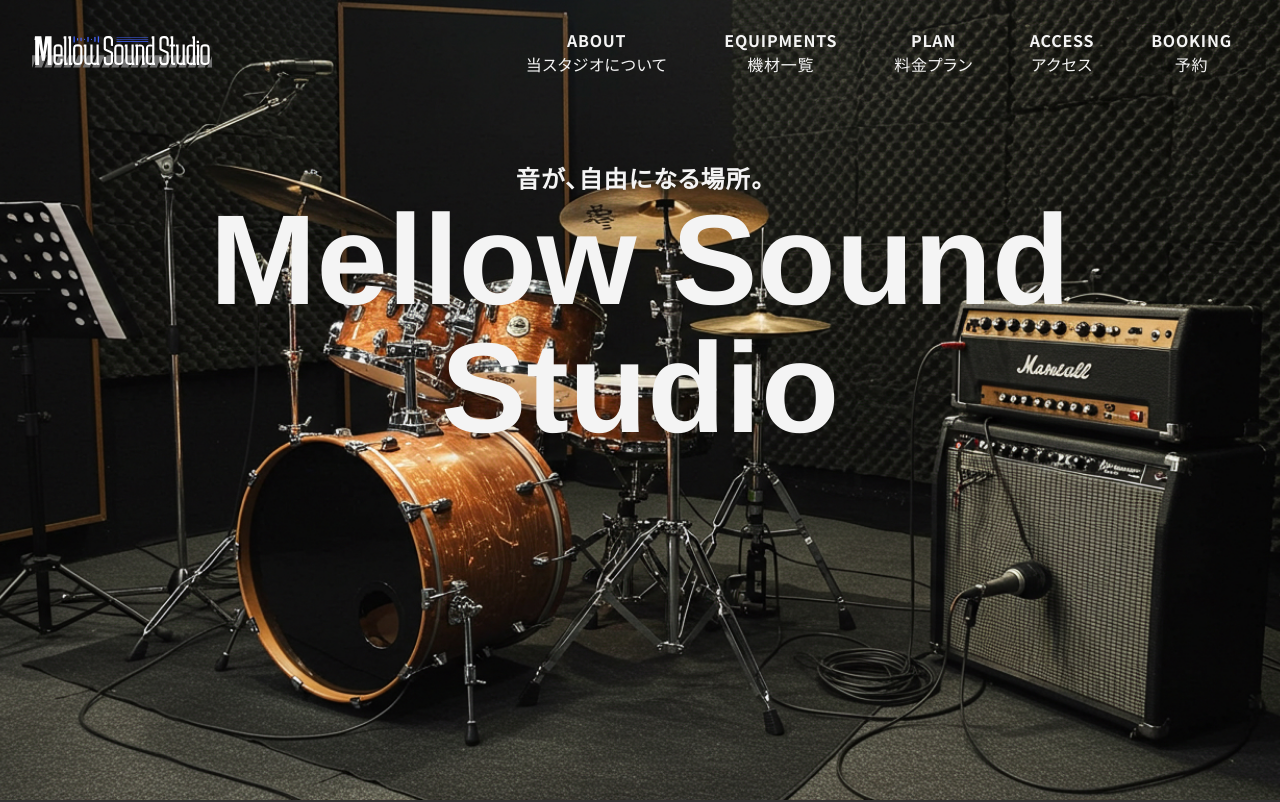
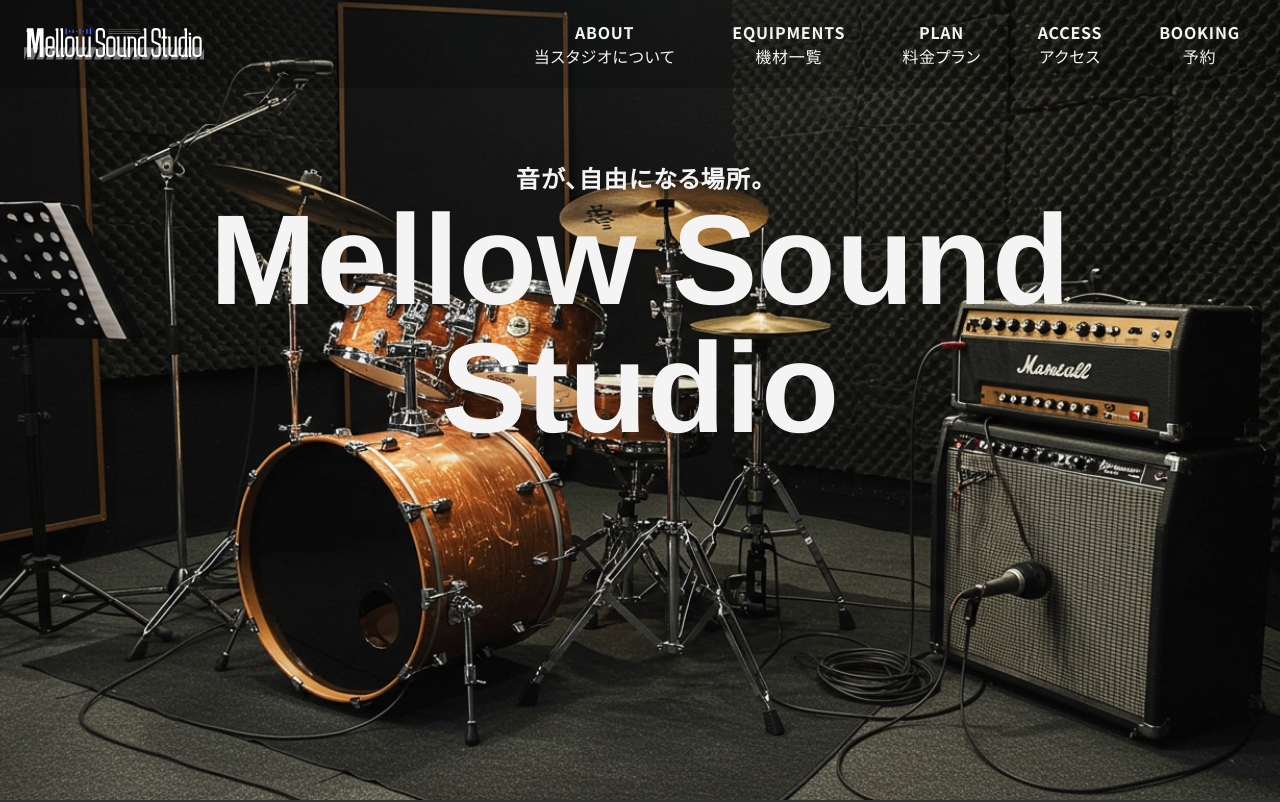
Before and after one commit to sum-bocfob/Mellow_Sound_Studio, a website: page index.html in a window 1280 px wide. Shown: the top 802 px of the page. Drawn offline with nearby package versions, Linux system fonts and the light colour scheme; some packages are replaced by stand-ins of ours; a script that the page names is missing; a web font is replaced by a local one.

Commit message:
横スクロール / ヘッダー背景 / ヘッダーアニメ完成

```diff
--- a/index.html
+++ b/index.html
@@ -31,6 +31,7 @@
         <!-- Import CSS -->
         <link rel="stylesheet" href="https://cdn.jsdelivr.net/npm/destyle.css@3.0.2/destyle.css" />
         <link rel="stylesheet" href="https://cdn.jsdelivr.net/npm/swiper@11/swiper-bundle.min.css" />
+        <link rel="stylesheet" href="node_modules/splitting/dist/splitting.css" />
         <link rel="stylesheet" href="css/style.css" />
 
         <!-- Import JS/jQuery Library -->
@@ -53,19 +54,19 @@
             <nav class="l-header__gnav">
                 <ul class="l-header__list">
                     <li class="l-header__item">
-                        <a href="#about" class="u-upper-case">About<span>当スタジオについて</span></a>
+                        <a href="#about" class="u-upper-case"><span class="split-target">About</span><span class="l-header__item-ja">当スタジオについて</span></a>
                     </li>
                     <li class="l-header__item">
-                        <a href="#equipments" class="u-upper-case">Equipments<span>機材一覧</span></a>
+                        <a href="#equipments" class="u-upper-case"><span class="split-target">Equipments</span><span class="l-header__item-ja">機材一覧</span></a>
                     </li>
                     <li class="l-header__item">
-                        <a href="#plan" class="u-upper-case">Plan<span>料金プラン</span></a>
+                        <a href="#plan" class="u-upper-case"><span class="split-target">Plan</span><span class="l-header__item-ja">料金プラン</span></a>
                     </li>
                     <li class="l-header__item">
-                        <a href="#access" class="u-upper-case">Access<span>アクセス</span></a>
+                        <a href="#access" class="u-upper-case"><span class="split-target">Access</span><span class="l-header__item-ja">アクセス</span></a>
                     </li>
                     <li class="l-header__item">
-                        <a href="./booking.html" class="u-upper-case">Booking<span>予約</span></a>
+                        <a href="./booking.html" class="u-upper-case"><span class="split-target">Booking</span><span class="l-header__item-ja">予約</span></a>
                     </li>
                 </ul>
             </nav>
@@ -82,7 +83,7 @@
             <!-- /.p-hero -->
 
             <!-- * ABOUT ======================== -->
-            <section class="section p-about">
+            <section class="section p-about" id="about">
                 <div class="l-containerL">
                     <div class="p-about__inner">
                         <hgroup class="c-headingL">
@@ -118,7 +119,7 @@
             <!-- /.p-about -->
 
             <!-- *EQUIPMENTS -->
-            <section class="section p-equipments">
+            <section class="section p-equipments" id="equipments">
                 <div class="l-containerL">
                     <hgroup class="c-headingL c-headingL--align-right c-headingL--align-centerPC">
                         <h2 class="c-headingL__title u-upper-case">Equipments</h2>
@@ -288,7 +289,7 @@
             <!-- /.p-equipments -->
 
             <!-- *PLAN -->
-            <section class="section p-plan">
+            <section class="section p-plan" id="plan">
                 <div class="l-containerL">
                     <hgroup class="c-headingL">
                         <h2 class="c-headingL__title u-upper-case">Plan</h2>
@@ -396,7 +397,7 @@
             <!-- /.plan -->
 
             <!-- * ACCESS ======================== -->
-            <section class="section p-access">
+            <section class="section p-access" id="access">
                 <div class="l-containerL">
                     <hgroup class="c-headingL c-headingL--align-right">
                         <h2 class="c-headingL__title u-upper-case">Access</h2>
@@ -421,7 +422,7 @@
                     <dl class="p-info">
                         <div class="p-info__item">
                             <dt class="p-info__title">所在地</dt>
-                            <dd class="p-info__text">神奈川県横浜市金沢区西柴4<span class="u-adjust-char-pos">-</span>955<span class="u-adjust-char-pos">-</span>6</dd>
+                            <dd class="p-info__text p-info__text--PCCenter">神奈川県横浜市金沢区西柴4<span class="u-adjust-char-pos">-</span>955<span class="u-adjust-char-pos">-</span>6</dd>
                         </div>
                         <div class="p-info__item">
                             <dt class="p-info__title">営業時間</dt>
@@ -433,7 +434,7 @@
                         </div>
                         <div class="p-info__item">
                             <dt class="p-info__title">電話番号</dt>
-                            <dd class="p-info__text">0000<span class="u-adjust-char-pos">-</span>00<span class="u-adjust-char-pos">-</span>0000</dd>
+                            <dd class="p-info__text p-info__text--PCCenter">0000<span class="u-adjust-char-pos">-</span>00<span class="u-adjust-char-pos">-</span>0000</dd>
                         </div>
                     </dl>
 
@@ -449,8 +450,8 @@
 
         <!-- Import JS -->
         <script src="https://cdn.jsdelivr.net/npm/swiper@11/swiper-bundle.min.js"></script>
-        <!-- <script src="node_modules/scrollbooster/dist/scrollbooster.min.js"></script> -->
-        <script src="https://unpkg.com/scrollbooster@2/dist/scrollbooster.min.js"></script>
+        <script src="node_modules/scrollbooster/dist/scrollbooster.min.js"></script>
+        <script src="node_modules/splitting/dist/splitting.min.js"></script>
         <script src="./js/main.js"></script>
     </body>
 </html>
--- a/js/main.js
+++ b/js/main.js
@@ -1,9 +1,18 @@
-document.querySelectorAll(".c-accordion__scroll").forEach((item) => {
-    new ScrollBooster({
-        viewport: item,
-        scrollMode: "transform",
-        direction: "horizontal",
+// scrollBoost
+if (window.matchMedia("(width > 768px)").matches) {
+    document.querySelectorAll(".c-accordion__scroll").forEach((item) => {
+        new ScrollBooster({
+            viewport: item,
+            scrollMode: "transform",
+            direction: "horizontal",
+        });
     });
+}
+
+// Splitting
+const targets = document.querySelectorAll(".split-target");
+targets.forEach((target) => {
+    Splitting({ target: target });
 });
 
 $(function () {
--- a/package.json
+++ b/package.json
@@ -1,5 +1,8 @@
 {
   "dependencies": {
     "scrollbooster": "^3.0.2"
+  },
+  "devDependencies": {
+    "splitting": "^1.1.0"
   }
 }
--- /dev/null
+++ b/scss/global/_animation.scss
@@ -0,0 +1,11 @@
+@keyframes hopChar {
+    0% {
+        translate: 0 0;
+    }
+    50% {
+        translate: 0 -0.5em;
+    }
+    100% {
+        translate: 0 0;
+    }
+}
--- a/scss/global/_index.scss
+++ b/scss/global/_index.scss
@@ -1,2 +1,3 @@
 @forward "variables";
 @forward "mixins";
+@forward "animation";
--- a/scss/layout/_header.scss
+++ b/scss/layout/_header.scss
@@ -10,7 +10,8 @@
     z-index: 500;
 
     @include media("pcL") {
-        padding: 32px;
+        padding: 24px;
+        background-color: rgb(0, 0, 0, 0.2);
     }
 
     &__logo {
@@ -98,6 +99,15 @@
         &.js-open {
             box-shadow: 0 0 8px 16px #212121;
             right: 0;
+
+            .split-target .char {
+                $anim_dur: 0.2s;
+                animation: hopChar $anim_dur;
+                animation-delay: calc($anim_dur / var(--char-total) * var(--char-index) + 0.2s);
+                @include media {
+                    animation: none;
+                }
+            }
         }
     }
 
@@ -127,6 +137,16 @@
             flex-shrink: 0;
         }
 
+        &:hover {
+            @include media {
+                .split-target .char {
+                    $anim_dur: 0.2s;
+                    animation: hopChar $anim_dur;
+                    animation-delay: calc($anim_dur / var(--char-total) * var(--char-index));
+                }
+            }
+        }
+
         a {
             display: flex;
             flex-direction: column;
@@ -137,7 +157,7 @@
             }
         }
 
-        span {
+        &-ja {
             @include setFont($fs_small);
             font-weight: normal;
 
--- a/scss/object/project/top/_access.scss
+++ b/scss/object/project/top/_access.scss
@@ -27,6 +27,12 @@
         align-items: center;
         gap: 32px;
 
+        @include media {
+            flex-direction: row;
+            justify-content: space-between;
+            align-items: flex-start;
+        }
+
         &__item {
             width: 100%;
         }
@@ -42,6 +48,15 @@
 
         &__text {
             margin-top: 8px;
+            @include media {
+                margin-top: 16px;
+            }
+
+            &--PCCenter {
+                @include media {
+                    text-align: center;
+                }
+            }
         }
     }
 }
```
Also changed, not shown: css/style.css, 3 other files.
